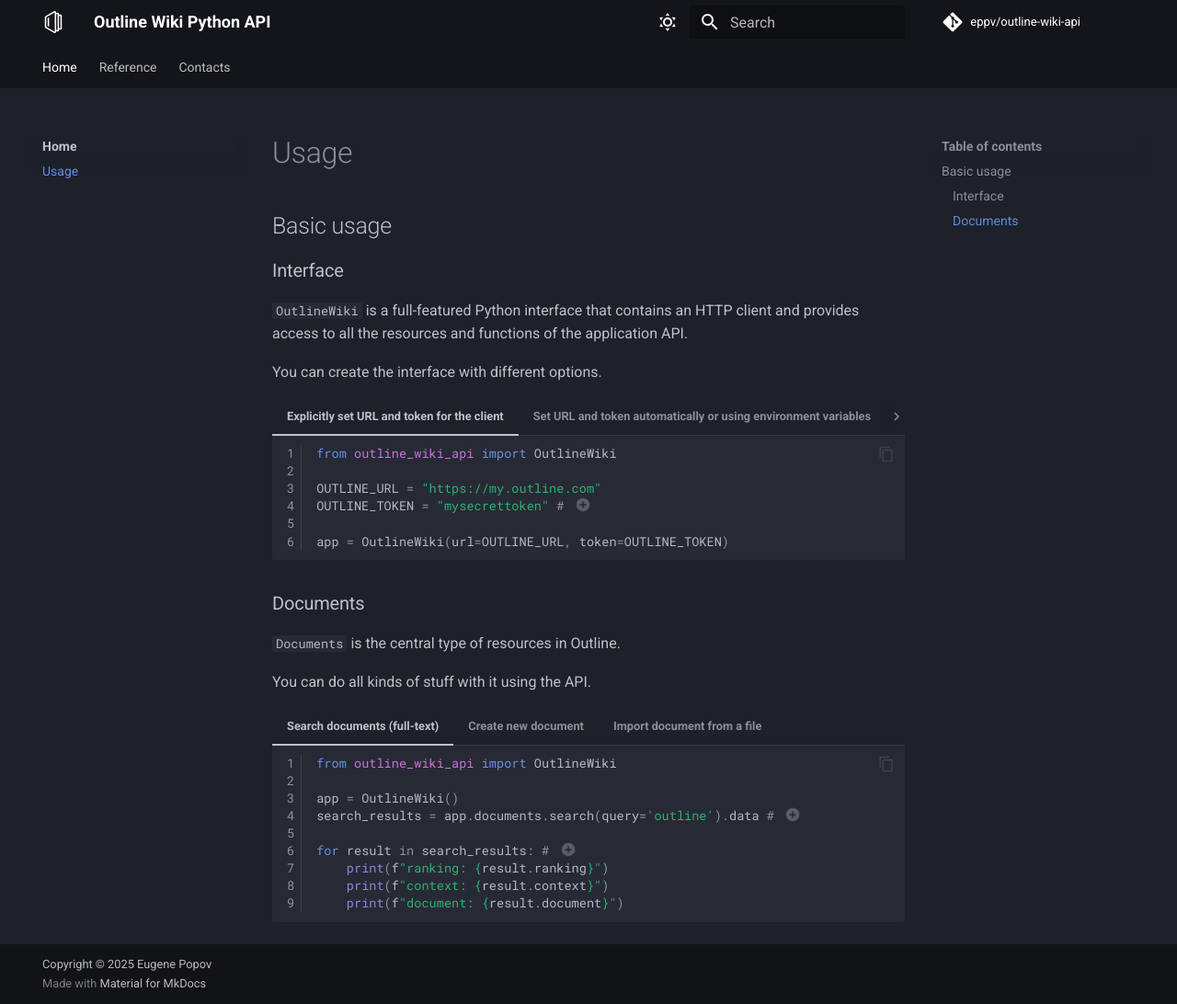
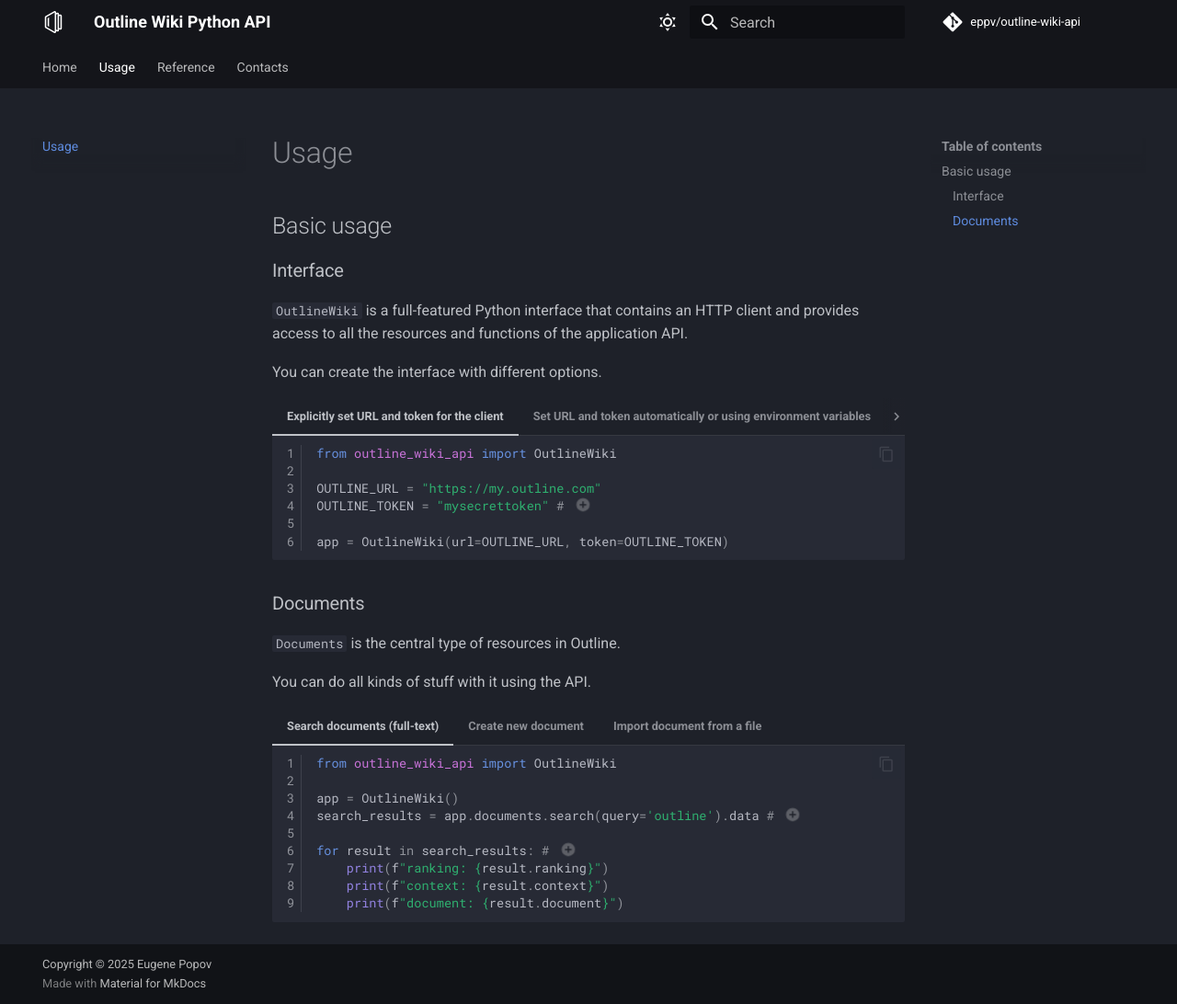
Before and after one commit to eppv/outline-wiki-api, an MkDocs documentation site: the page built from docs/usage.md, in a window 1280 px wide and 1092 px high. Shown: the whole window at 92% size. Built offline with MkDocs 1.6.1 and Material for MkDocs 9.7.7, drawn with Linux system fonts in a browser that asks for light colours; comment, search, counter and statistics services are not loaded.

Commit message:
Fix docs site

```diff
--- a/mkdocs.yml
+++ b/mkdocs.yml
@@ -4,9 +4,8 @@
 repo_url: https://github.com/eppv/outline-wiki-api
 repo_name: eppv/outline-wiki-api
 nav:
-  - Home:
-    - home/index.md
-    - Usage: home/usage.md
+  - Home: index.md
+  - Usage: usage.md
   - Reference:
     - Resources:
       - reference/resources/resources.md
```
Also changed, not shown: docs/index.md (renamed from docs/home/index.md), docs/usage.md (renamed from docs/home/usage.md).
